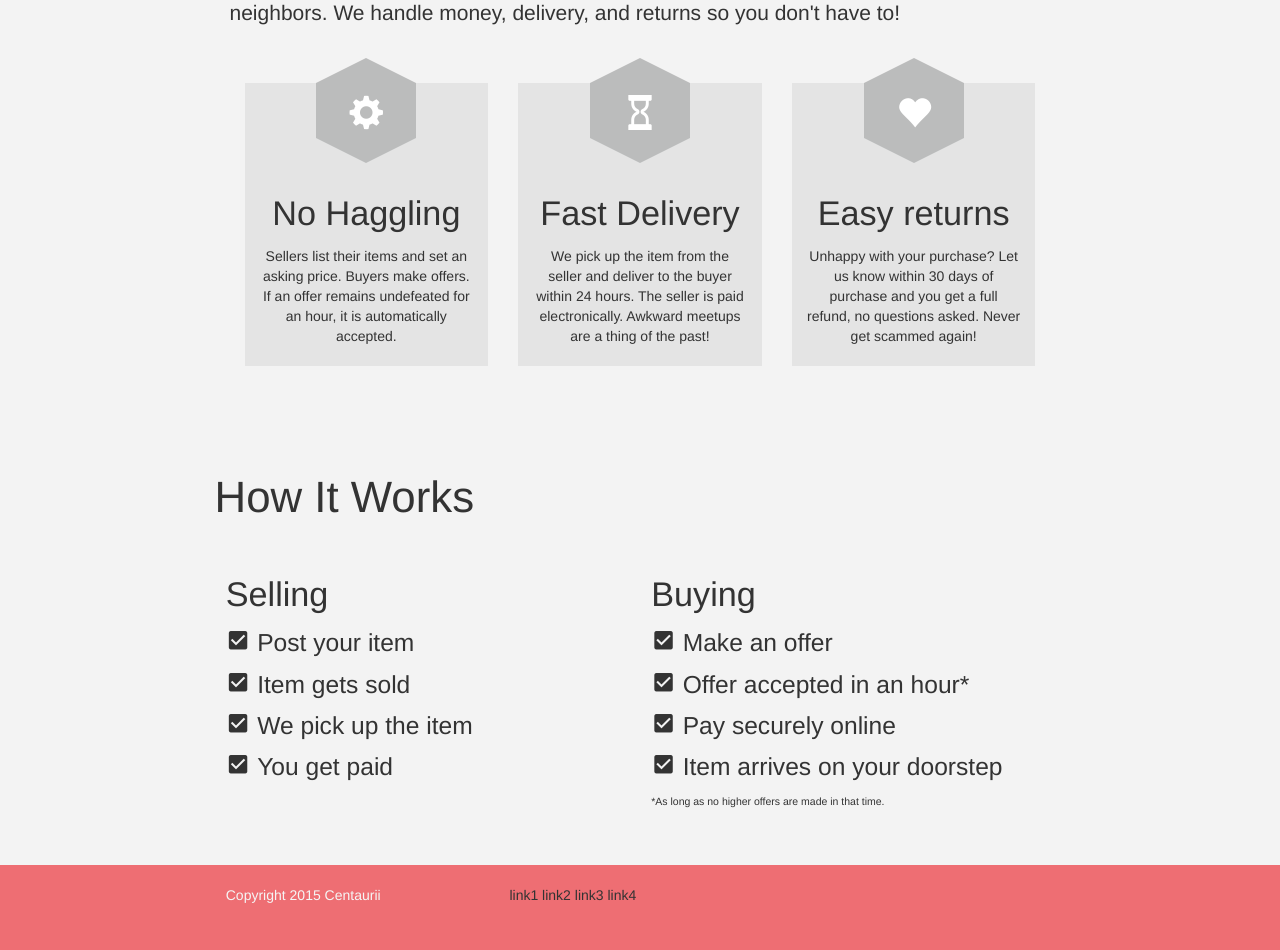
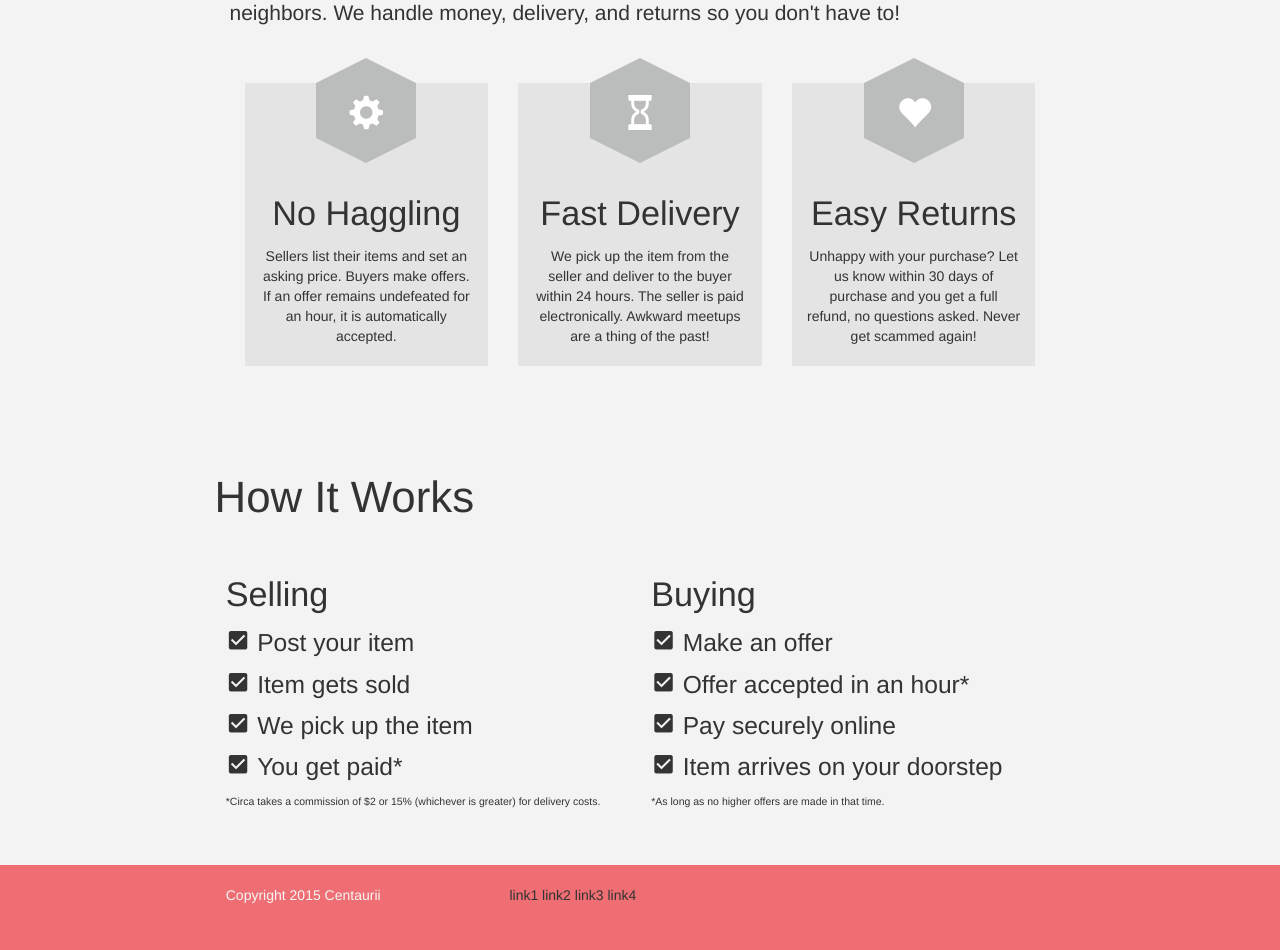
Before and after one commit to gnarizzy/circa, a Django app: template circa/templates/about.html in a window 1280 px wide. Shown: the part 236-1186 px from the top of the page. Run offline with Django 3.2, Linux system fonts and the light colour scheme; the template is opened without the code that fills it, so the values that code supplies are empty; some libraries are stand-ins or nearby versions.

Commit message:
Capitalization improvement, mentioned Circa commission

```diff
--- a/circa/templates/about.html
+++ b/circa/templates/about.html
@@ -51,7 +51,7 @@
 										<i class="glyphicon glyphicon-heart"></i>
 									</div>
 									<div class="description">
-										<h4>Easy returns</h4>
+										<h4>Easy Returns</h4>
 										<p>Unhappy with your purchase? Let us know within 30 days of purchase and you
                                             get a full refund, no questions asked. Never get scammed again!
 										</p>
@@ -81,9 +81,10 @@
                               <h5><i class="mdi-toggle-check-box"></i> We pick up the item</h5>
                             </li>
                             <li>
-                              <h5><i class="mdi-toggle-check-box"></i> You get paid</h5>
+                              <h5><i class="mdi-toggle-check-box"></i> You get paid*</h5>
                             </li>
                         </ul>
+                        <small>*Circa takes a commission of $2 or 15% (whichever is greater) for delivery costs.</small>
                     </p>
                 </div>
                 <div id="staggered-buy" class="left col l6 m6 s12">
```
